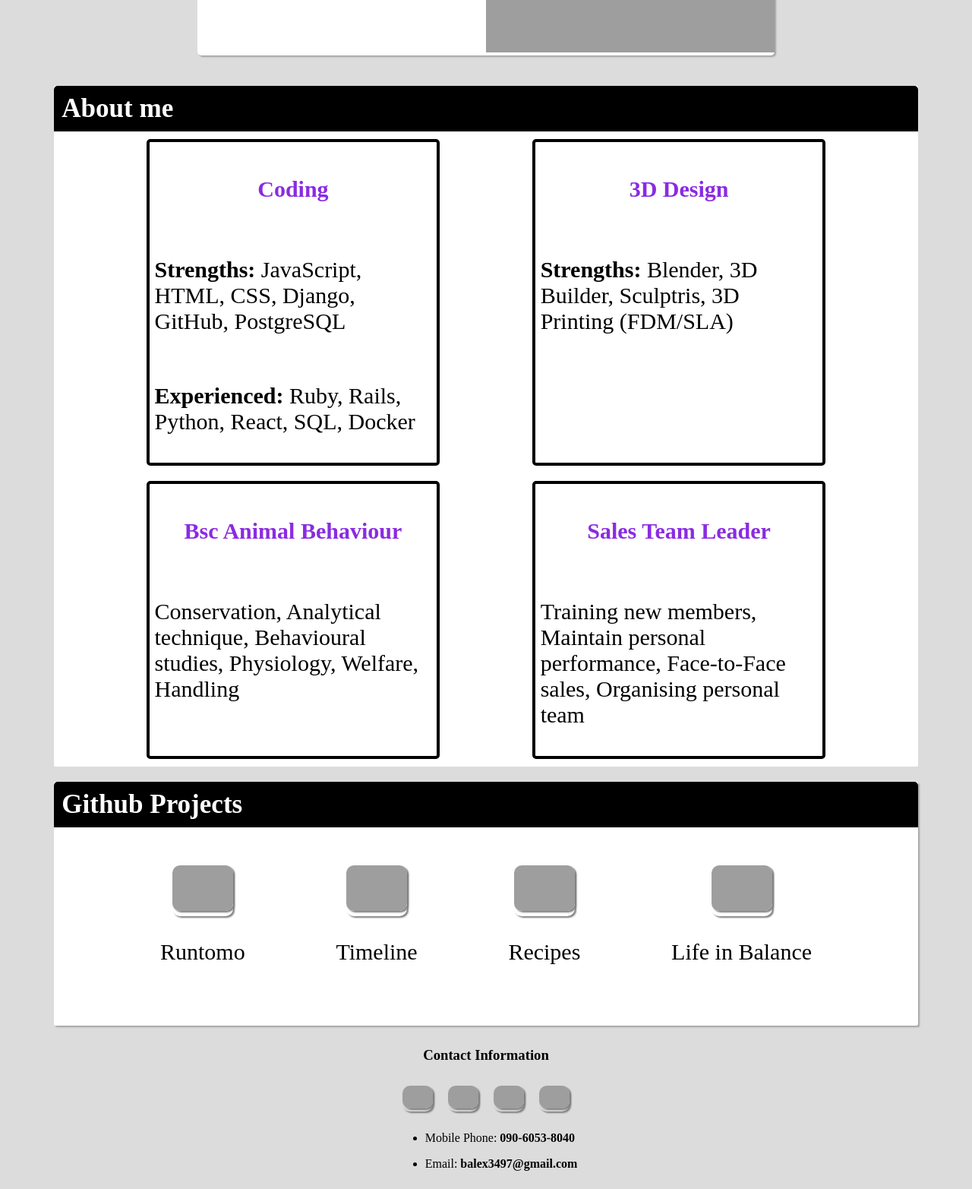
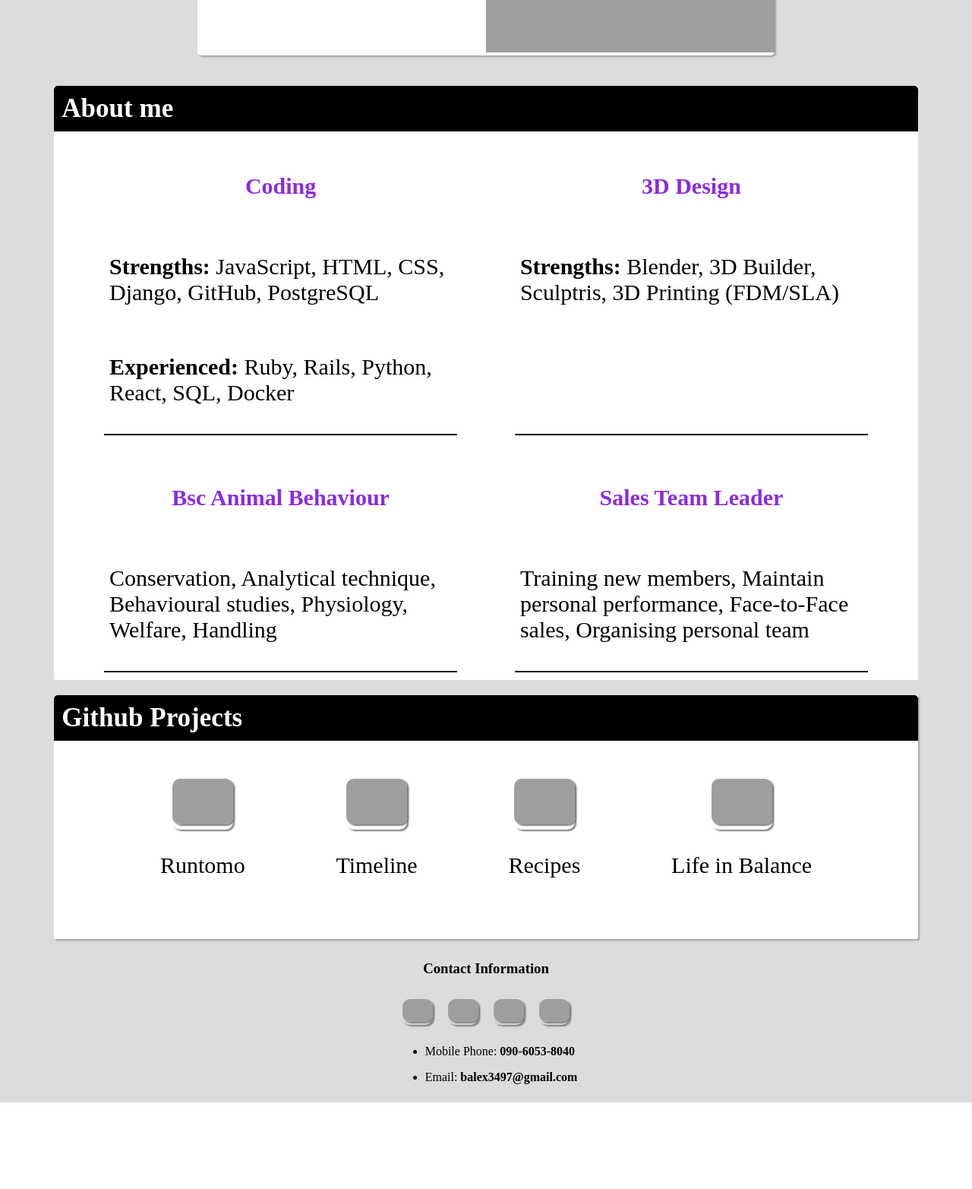
Before and after one commit to AlexBrown4020/portfolio-redo, a PHP site: page / in a window 1280 px wide. Shown: the part 264-1829 px from the top of the page at 76% size. After the commit the page ends 1715 px from the top, so only its background shows below. Run offline with PHP 8.4, Linux system fonts and the light colour scheme; some libraries are stand-ins or nearby versions; grey boxes are pictures that could not be loaded.

Commit message:
Feat: Remove card layout, implement border separation

```diff
--- a/style.css
+++ b/style.css
@@ -196,20 +196,17 @@ nav a {
   flex-wrap: wrap;
   flex-direction: row;
   justify-content: space-evenly;
-  margin-left: 10px;
-  margin-right: 10px;
   max-width: fit-content;
 }
 
 .about-card {
   display: flex;
   flex-direction: column;
-  max-width: 33%;
-  border: 4px solid black;
+  max-width: 40%;
   padding: 5px;
   margin: 10px;
-  border-radius: 5px;
   align-items: center;
+  border-bottom: 2px solid black;
 }
 
 .about-topic {
```
